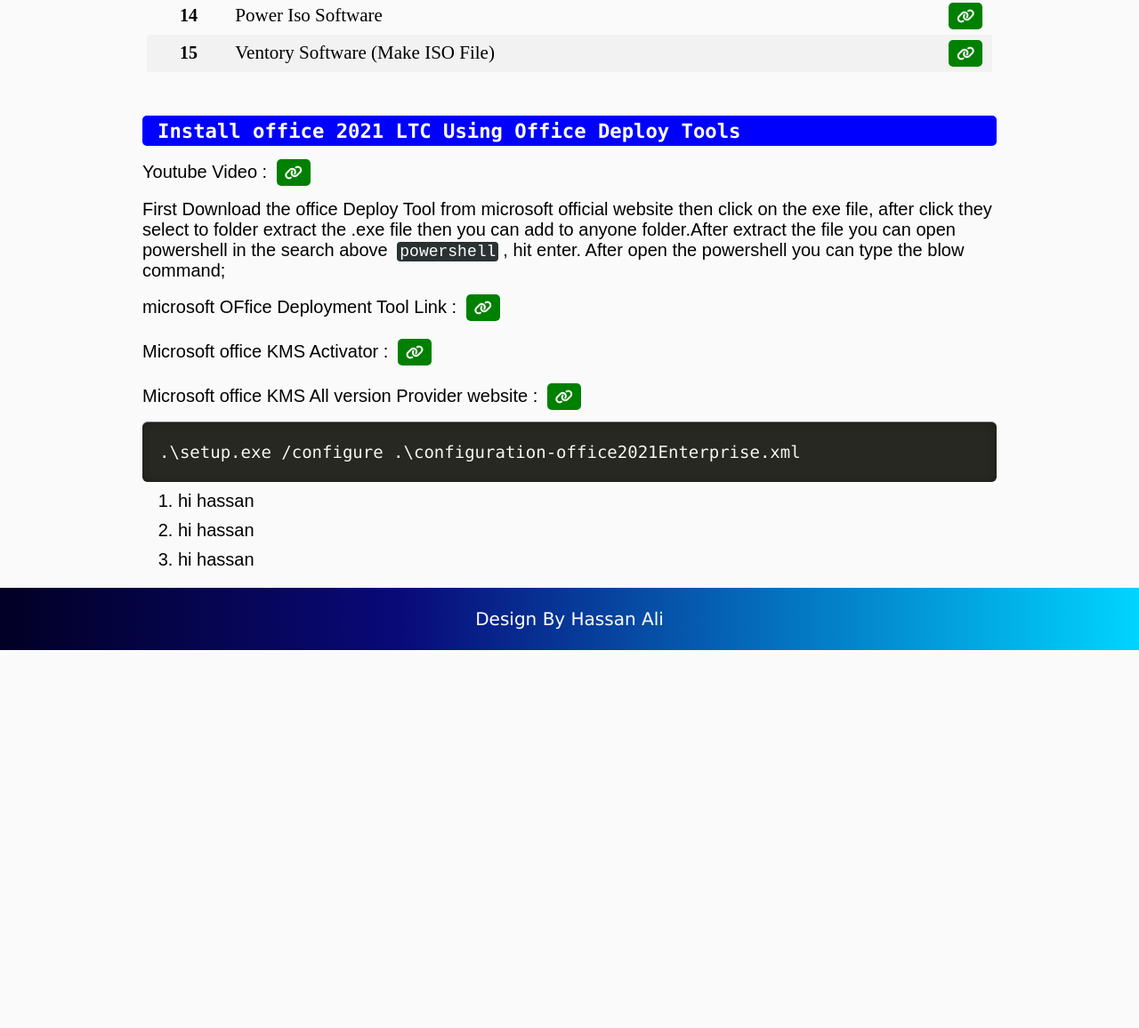
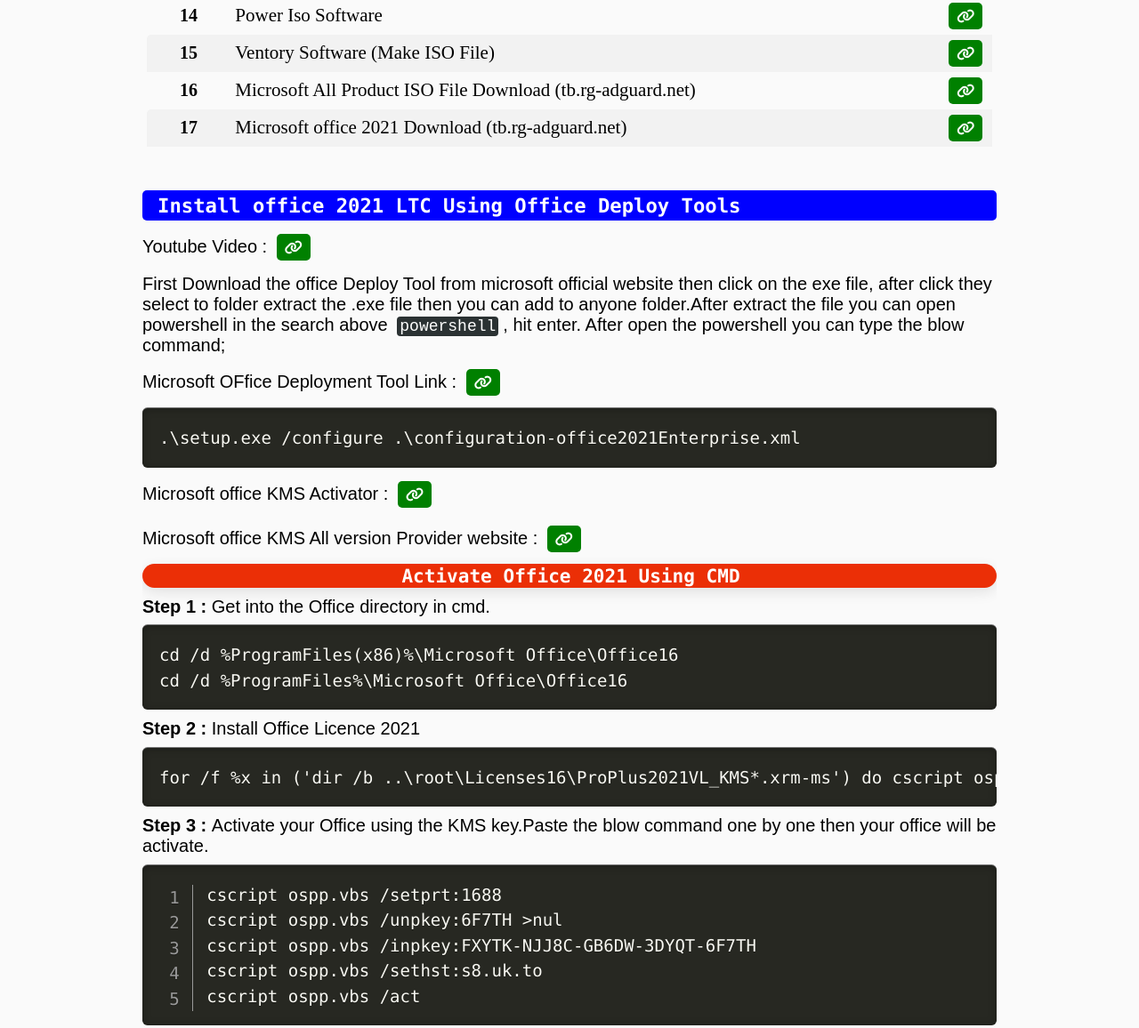
Before and after one commit to Technicalhassanali/technicalhassanali.github.io, a plain HTML site: page src/software.html in a window 1280 px wide. Shown: the part 3280-4436 px from the top of the page at 89% size. Before the commit the page ends 4011 px from the top, so only its background shows below. Drawn offline with nearby package versions, Linux system fonts and the light colour scheme; a web font is replaced by a local one.

Commit message:
Update software.html

```diff
--- a/src/software.html
+++ b/src/software.html
@@ -363,6 +363,23 @@ $cfg['Servers'][$i]['password'] = 'hassanali'; </code></pre>
 							<a href=" " rel="nofollow" target="_blank"><i class="fas fa-link"></i></a>
 						</button></td>
 				</tr>
+				<tr>
+					<td class="serial">16</td>
+					<td class="title">Microsoft All Product ISO File Download
+					(tb.rg-adguard.net)</td>
+					<td class="link btn"><button class="software-btn green">
+							<a href="https://tb.rg-adguard.net/public.php" rel="nofollow" target="_blank"><i class="fas fa-link"></i></a>
+						</button></td>
+				</tr>
+
+				<tr>
+					<td class="serial">17</td>
+					<td class="title">Microsoft office 2021 Download
+					(tb.rg-adguard.net)</td>
+					<td class="link btn"><button class="software-btn green">
+							<a href="https://tb.rg-adguard.net/public.php" rel="nofollow" target="_blank"><i class="fas fa-link"></i></a>
+						</button></td>
+				</tr>
 			</tbody>
 		</table>
 
@@ -406,12 +423,14 @@ $cfg['Servers'][$i]['password'] = 'hassanali'; </code></pre>
 			folder.After extract the file you can open powershell in the search above <code
 				class="markcode">powershell</code>, hit enter.
 			After open the powershell you can type the blow command;</p>
-		<p>microsoft OFfice Deployment Tool Link :
+		<p>Microsoft OFfice Deployment Tool Link :
 			<button class="software-btn green">
 				<a href="https://www.microsoft.com/en-us/download/details.aspx?id=49117" rel="nofollow"
 					target="_blank"><i class="fas fa-link"></i></a>
 			</button>
 		</p>
+		<pre class="language-markup"><code class="language-markup">.\setup.exe /configure .\configuration-office2021Enterprise.xml</code></pre>
+
 		<p>Microsoft office KMS Activator :
 			<button class="software-btn green">
 				<a href="https://load-files.net/norm/KMSTools.zip" rel="nofollow" target="_blank"><i
@@ -424,14 +443,22 @@ $cfg['Servers'][$i]['password'] = 'hassanali'; </code></pre>
 						class="fas fa-link"></i></a>
 			</button>
 		</p>
-		<pre
-			class="language-markup"><code class="language-markup">.\setup.exe /configure .\configuration-office2021Enterprise.xml</code></pre>
+<div class="Short-head">
+<h3>Activate Office 2021 Using CMD</h3>
+</div>
+<p><strong>Step 1 : </strong>Get into the Office directory in cmd.</p>
+<pre class="language-markup"><code class="language-markup">cd /d %ProgramFiles(x86)%\Microsoft Office\Office16
+cd /d %ProgramFiles%\Microsoft Office\Office16</code></pre>
+<p><strong>Step 2 : </strong> Install Office Licence 2021</p>
+<pre class="language-markup"><code class="language-markup">for /f %x in ('dir /b ..\root\Licenses16\ProPlus2021VL_KMS*.xrm-ms') do cscript ospp.vbs /inslic:"..\root\Licenses16\%x"</code></pre>
 
-			<ol type="1">
-				<li>hi hassan</li>
-				<li>hi hassan</li>
-				<li>hi hassan</li>
-			</ol>
+<p><strong>Step 3 : </strong>Activate your Office using the KMS key.Paste the blow command one by one then your office will be activate. </p>
+<pre class="language-markup line-numbers"><code class="language-markup">cscript ospp.vbs /setprt:1688
+cscript ospp.vbs /unpkey:6F7TH >nul
+cscript ospp.vbs /inpkey:FXYTK-NJJ8C-GB6DW-3DYQT-6F7TH
+cscript ospp.vbs /sethst:s8.uk.to
+cscript ospp.vbs /act</code></pre>
+
 
 		<!--
 	<h1 class="heading1" style="background-color: red;"> </h1>
```
